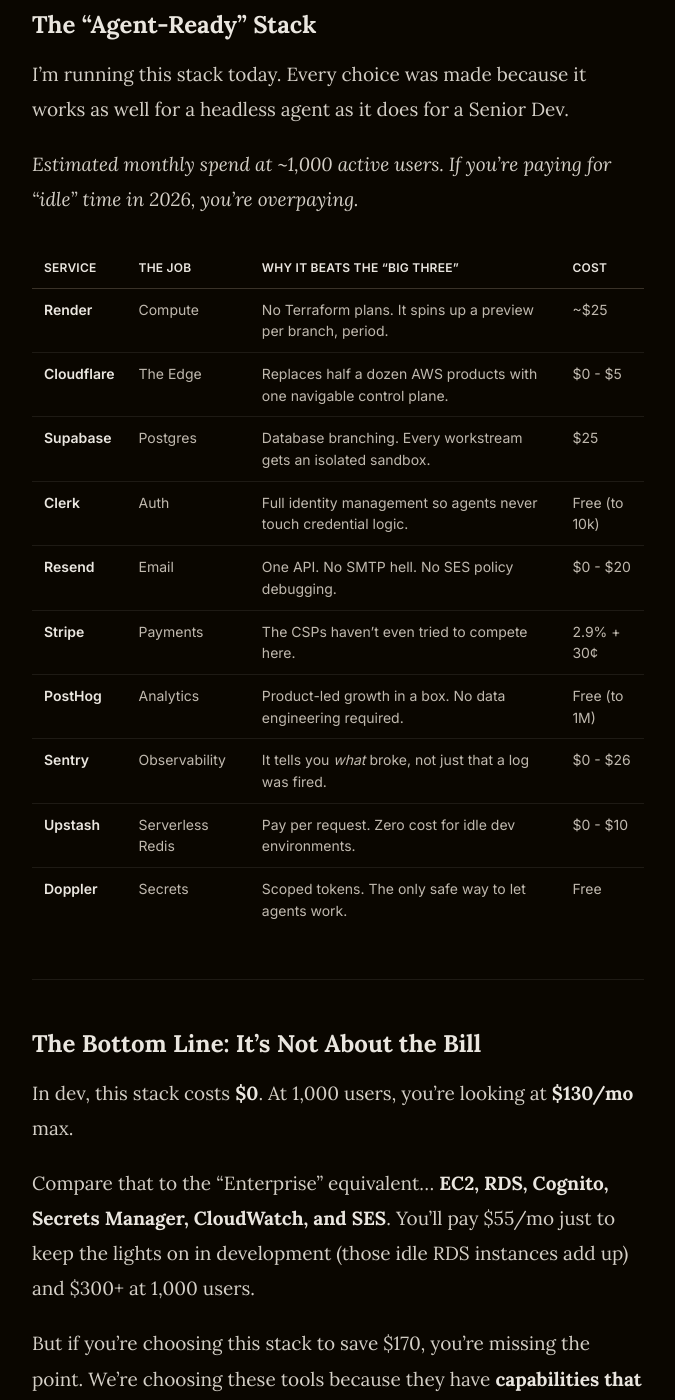
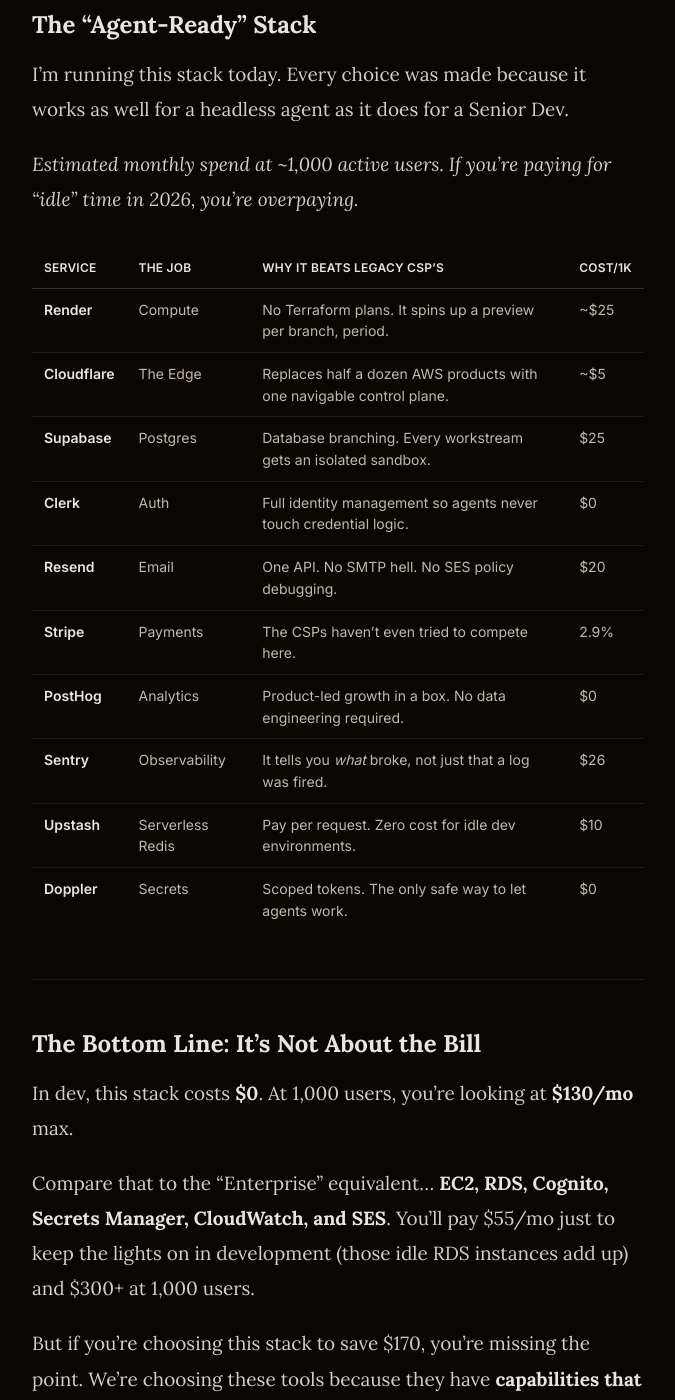
Before and after one commit to RobBrown/robisit, a Jekyll site: the page built from _articles/modern-platform-part-1.md, in a window 1280 px wide and 1400 px high, scrolled down 1903 px. Shown: the whole window, without its empty margins (302-977 px from the left). Built offline with Jekyll 4.4.1, drawn with Linux system fonts in a browser that asks for light colours.

Commit message:
Simplify cost column and rename headers
Co-Authored-By: Claude Opus 4.6 (1M context) <noreply@anthropic.com>

```diff
--- a/_articles/modern-platform-part-1.md
+++ b/_articles/modern-platform-part-1.md
@@ -40,18 +40,18 @@ I’m running this stack today. Every choice was made because it works as well f
 
 *Estimated monthly spend at ~1,000 active users. If you’re paying for "idle" time in 2026, you're overpaying.*
 
-| Service | The Job | Why it beats the "Big Three" | Cost |
+| Service | The Job | Why it beats Legacy CSP's | Cost/1k |
 | :--- | :--- | :--- | :--- |
 | **Render** | Compute | No Terraform plans. It spins up a preview per branch, period. | ~$25 |
-| **Cloudflare** | The Edge | Replaces half a dozen AWS products with one navigable control plane. | $0 - $5 |
+| **Cloudflare** | The Edge | Replaces half a dozen AWS products with one navigable control plane. | ~$5 |
 | **Supabase** | Postgres | Database branching. Every workstream gets an isolated sandbox. | $25 |
-| **Clerk** | Auth | Full identity management so agents never touch credential logic. | Free (to 10k) |
-| **Resend** | Email | One API. No SMTP hell. No SES policy debugging. | $0 - $20 |
-| **Stripe** | Payments | The CSPs haven't even tried to compete here. | 2.9% + 30¢ |
-| **PostHog** | Analytics | Product-led growth in a box. No data engineering required. | Free (to 1M) |
-| **Sentry** | Observability | It tells you *what* broke, not just that a log was fired. | $0 - $26 |
-| **Upstash** | Serverless Redis | Pay per request. Zero cost for idle dev environments. | $0 - $10 |
-| **Doppler** | Secrets | Scoped tokens. The only safe way to let agents work. | Free |
+| **Clerk** | Auth | Full identity management so agents never touch credential logic. | $0 |
+| **Resend** | Email | One API. No SMTP hell. No SES policy debugging. | $20 |
+| **Stripe** | Payments | The CSPs haven't even tried to compete here. | 2.9% |
+| **PostHog** | Analytics | Product-led growth in a box. No data engineering required. | $0 |
+| **Sentry** | Observability | It tells you *what* broke, not just that a log was fired. | $26 |
+| **Upstash** | Serverless Redis | Pay per request. Zero cost for idle dev environments. | $10 |
+| **Doppler** | Secrets | Scoped tokens. The only safe way to let agents work. | $0 |
 
 ---
 
```
